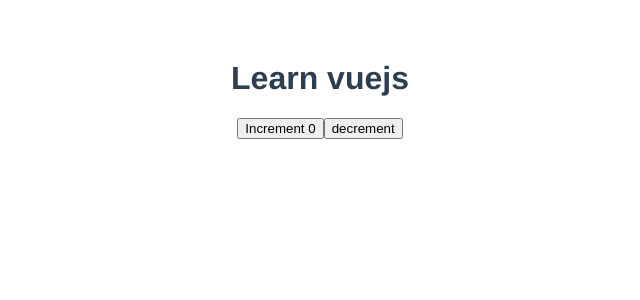
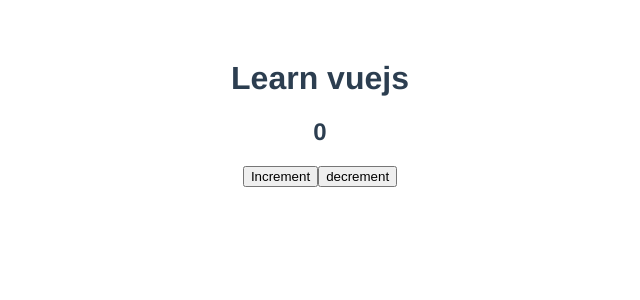
Before and after one commit to hoai177/learn-vuejs, a Vue app: page / in a window 1280 px wide. Shown: the top 300 px of the page, without its empty margins (320-960 px from the left). Built offline with nearby package versions, Linux system fonts and the light colour scheme.

Commit message:
add component

```diff
--- a/src/components/Button.vue
+++ b/src/components/Button.vue
@@ -1,3 +1,14 @@
 <template>
-    <button>decrement</button>
+    <button @click="decrement">decrement</button>
 </template>
+
+<script>
+ export default {
+      methods: {
+        decrement() {
+            this.$emit('decrementCount')
+        }
+      }
+    }
+
+</script>
--- a/src/components/Name.vue
+++ b/src/components/Name.vue
@@ -1,7 +1,8 @@
 <template>
   <h1>Learn vuejs</h1>
-  <button @click="increment">Increment {{ this.count }}</button>
-  <Button></Button>
+  <h2>{{ this.count }}</h2>
+  <button @click="increment">Increment</button>
+  <Button @decrement-count="decrement"></Button>
 </template>
 
 <script>
@@ -17,7 +18,10 @@
     },
     methods: {
         increment() {
-            this.count = this.count+1
+          this.count++
+        },
+        decrement() {
+          this.count--
         }
     }
 }
```
